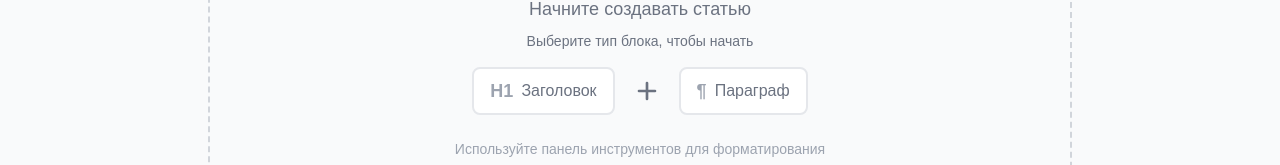
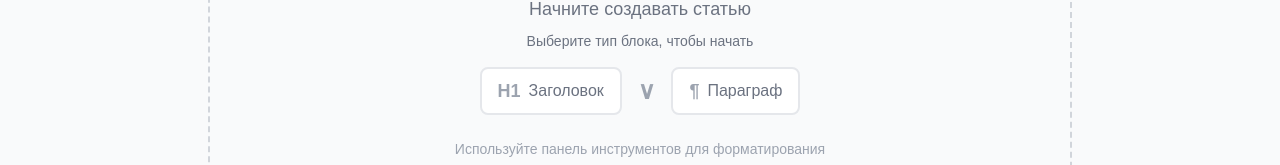
Before and after one commit to rodiontazetdinov/article-editor, a Next.js app: page / in a window 1280 px wide. Shown: the part 259-424 px from the top of the page. Built offline with nearby package versions, Linux system fonts and the light colour scheme.

Commit message:
поправить плюс на ор

```diff
--- a/src/components/ArticleEditor/ArticleEditor.tsx
+++ b/src/components/ArticleEditor/ArticleEditor.tsx
@@ -372,9 +372,7 @@
                         <span className="text-lg font-bold text-gray-400 group-hover:text-blue-500">H1</span>
                         <span className="text-gray-500 group-hover:text-blue-600">Заголовок</span>
                       </button>
-                      <svg className="w-8 h-8" fill="none" viewBox="0 0 24 24" stroke="currentColor">
-                        <path strokeLinecap="round" strokeLinejoin="round" strokeWidth={2} d="M12 6v6m0 0v6m0-6h6m-6 0H6" />
-                      </svg>
+                      <span className="text-2xl font-bold text-gray-400">∨</span>
                       <button
                         onClick={() => addBlock('P')}
                         className="flex items-center gap-2 px-4 py-2 bg-white rounded-lg border-2 border-gray-200 hover:border-blue-500 hover:bg-blue-50 transition-all group"
```
